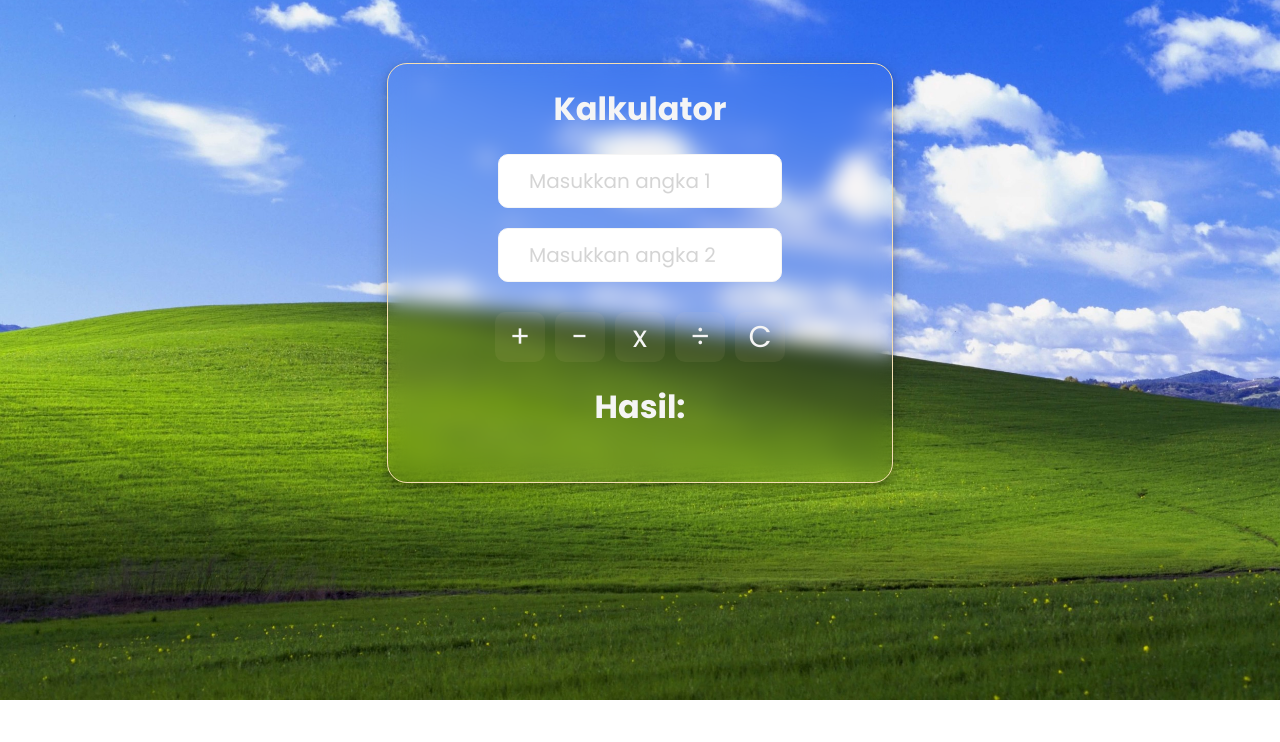
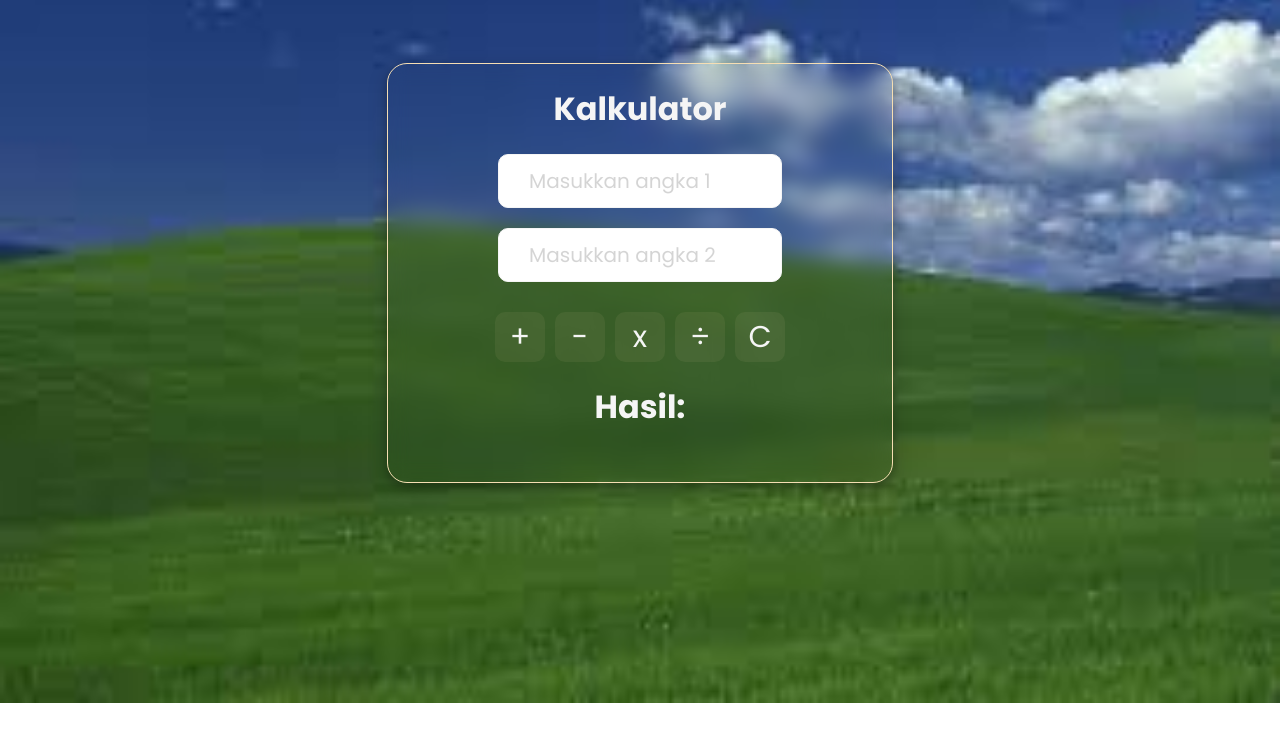
Before and after one commit to jstzaa/30hari-project-javascript-dasar, a plain HTML site: page day1-kalkulator/index.html in a window 1280 px wide. Drawn offline with Linux system fonts and the light colour scheme; a web font is replaced by a local one.

Commit message:
change: background image

```diff
--- a/day1-kalkulator/style.css
+++ b/day1-kalkulator/style.css
@@ -1,5 +1,5 @@
 body {
-  background-image: url(/day1-kalkulator/img/bg1.jpg);
+  background-image: url(/day1-kalkulator/img/images.jpeg);
   height: 100%;
   background-position: center;
   background-repeat: no-repeat;
```
